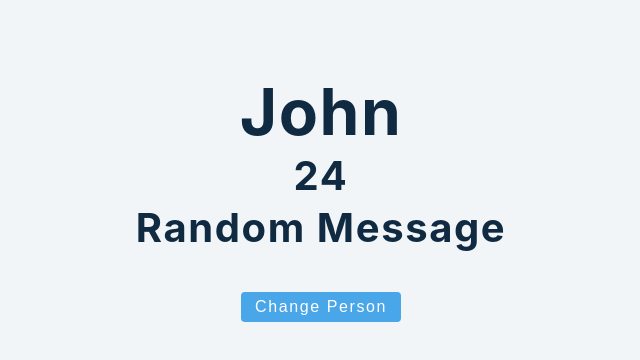
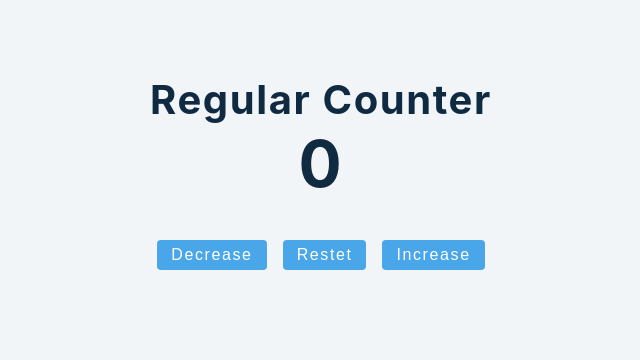
Before and after one commit to ismaelBZ/react-tutorial-2020-john-smilga, a React (Create React App) app: page / in a window 1280 px wide. Shown: the top 360 px of the page, without its empty margins (319-959 px from the left). Built offline with nearby package versions, Linux system fonts and the light colour scheme.

Commit message:
5-useState-counter, increase, decrease, reset

```diff
--- a/src/App.js
+++ b/src/App.js
@@ -1,5 +1,5 @@
 import React from 'react'
-import Setup from './tutorials/useState/4-useState-object'
+import Setup from './tutorials/useState/5-useState-counter'
 
 const App = () => {
   return (
--- /dev/null
+++ b/src/tutorials/useState/5-useState-counter.jsx
@@ -0,0 +1,19 @@
+import { useState } from "react";
+
+const UseStateCounter = () => {
+  const [value, setValue] = useState(0);
+
+  return (
+    <>
+      <section style={{ margin: "4rem 0" }}>
+        <h2>Regular Counter</h2>
+        <h1>{value}</h1>
+        <button className="btn" onClick={() =>setValue(value - 1)}>Decrease</button>
+        <button className="btn" onClick={() => setValue(0)}>Restet</button>
+        <button className="btn" onClick={() => setValue(value + 1)}>Increase</button>
+      </section>
+    </>
+  );
+};
+
+export default UseStateCounter;
```
Also changed, not shown: src/tutorials/useState/5-useState-conter.js (deleted).
